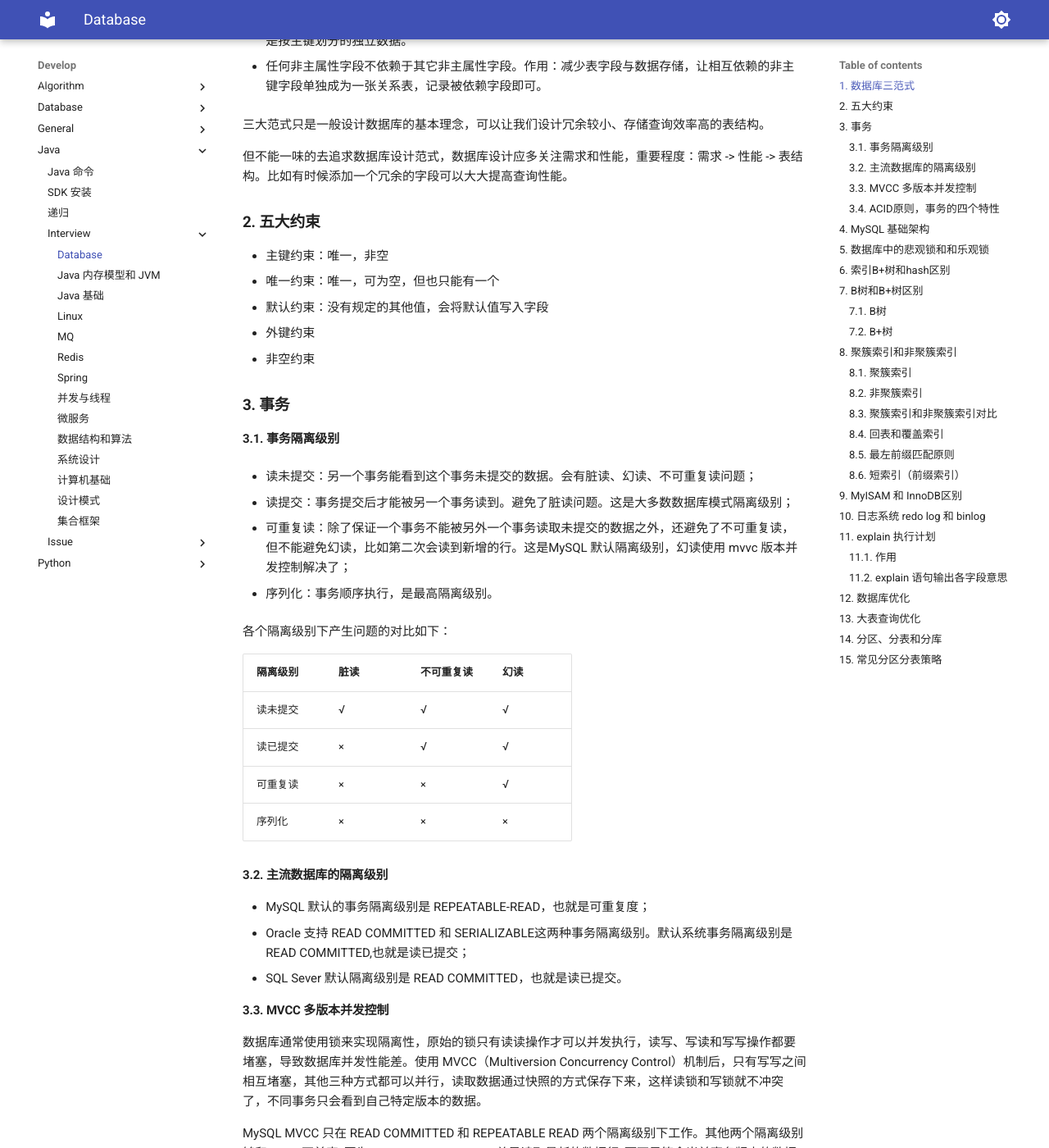
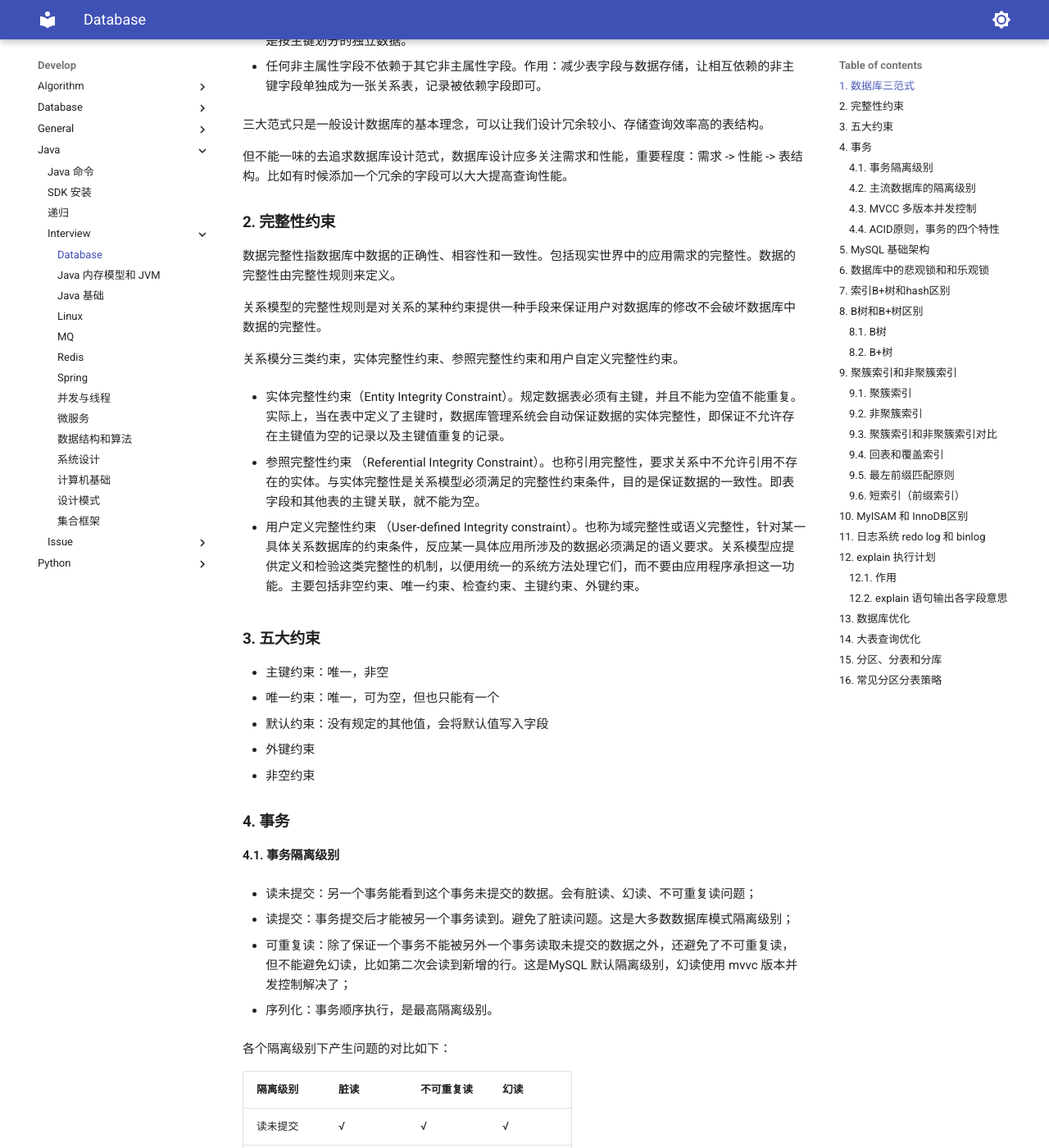
Before and after one commit to zgshen/wiki, an MkDocs documentation site: the page built from Notes/Develop/Java/Interview/Database.md, in a window 1280 px wide and 1400 px high, scrolled down 315 px. Shown: the whole window at 82% size. Built offline with MkDocs 1.6.1 and Material for MkDocs 9.7.7, drawn with Linux system fonts in a browser that asks for light colours; some web fonts are replaced; some of the changed text lies outside the part shown.

Commit message:
database

```diff
--- a/Notes/Develop/Java/Interview/Database.md
+++ b/Notes/Develop/Java/Interview/Database.md
@@ -11,7 +11,20 @@
 
 但不能一味的去追求数据库设计范式，数据库设计应多关注需求和性能，重要程度：需求 -> 性能 -> 表结构。比如有时候添加一个冗余的字段可以大大提高查询性能。
 
-### 2. 五大约束
+### 2. 完整性约束
+
+数据完整性指数据库中数据的正确性、相容性和一致性。包括现实世界中的应用需求的完整性。数据的完整性由完整性规则来定义。
+
+关系模型的完整性规则是对关系的某种约束提供一种手段来保证用户对数据库的修改不会破坏数据库中数据的完整性。
+
+关系模分三类约束，实体完整性约束、参照完整性约束和用户自定义完整性约束。
+
+- 实体完整性约束（Entity Integrity Constraint）。规定数据表必须有主键，并且不能为空值不能重复。实际上，当在表中定义了主键时，数据库管理系统会自动保证数据的实体完整性，即保证不允许存在主键值为空的记录以及主键值重复的记录。
+
+- 参照完整性约束 （Referential Integrity Constraint）。也称引用完整性，要求关系中不允许引用不存在的实体。与实体完整性是关系模型必须满足的完整性约束条件，目的是保证数据的一致性。即表字段和其他表的主键关联，就不能为空。
+
+- 用户定义完整性约束 （User-defined Integrity constraint）。也称为域完整性或语义完整性，针对某一具体关系数据库的约束条件，反应某一具体应用所涉及的数据必须满足的语义要求。关系模型应提供定义和检验这类完整性的机制，以便用统一的系统方法处理它们，而不要由应用程序承担这一功能。主要包括非空约束、唯一约束、检查约束、主键约束、外键约束。
+### 3. 五大约束
 
 - 主键约束：唯一，非空
 - 唯一约束：唯一，可为空，但也只能有一个
@@ -19,9 +32,9 @@
 - 外键约束
 - 非空约束
 
-### 3. 事务
+### 4. 事务
 
-#### 3.1. 事务隔离级别
+#### 4.1. 事务隔离级别
 - 读未提交：另一个事务能看到这个事务未提交的数据。会有脏读、幻读、不可重复读问题；
 
 - 读提交：事务提交后才能被另一个事务读到。避免了脏读问题。这是大多数数据库模式隔离级别；
@@ -39,19 +52,19 @@
 | 可重复读  |×	    |×	      |√|
 | 序列化    |×	    |×	      |×|
 
-#### 3.2. 主流数据库的隔离级别
+#### 4.2. 主流数据库的隔离级别
 
 - MySQL 默认的事务隔离级别是 REPEATABLE-READ，也就是可重复度；
 - Oracle 支持 READ COMMITTED 和 SERIALIZABLE这两种事务隔离级别。默认系统事务隔离级别是READ COMMITTED,也就是读已提交；
 - SQL Sever 默认隔离级别是 READ COMMITTED，也就是读已提交。
 
-#### 3.3. MVCC 多版本并发控制
+#### 4.3. MVCC 多版本并发控制
 
 数据库通常使用锁来实现隔离性，原始的锁只有读读操作才可以并发执行，读写、写读和写写操作都要堵塞，导致数据库并发性能差。使用 MVCC（Multiversion Concurrency Control）机制后，只有写写之间相互堵塞，其他三种方式都可以并行，读取数据通过快照的方式保存下来，这样读锁和写锁就不冲突了，不同事务只会看到自己特定版本的数据。
 
 MySQL MVCC 只在 READ COMMITTED 和 REPEATABLE READ 两个隔离级别下工作。其他两个隔离级别够和MVCC不兼容, 因为 READ UNCOMMITTED 总是读取最新的数据行, 而不是符合当前事务版本的数据行。而 SERIALIZABLE 则会对所有读取的行都加锁。
 
-#### 3.4. ACID原则，事务的四个特性
+#### 4.4. ACID原则，事务的四个特性
 
 - 原子性(atomicity)：一个事务要么全部提交成功，要么全部失败回滚，不能只执行其中的一部分操作（只管成功与否，不管是否正确）；
 
@@ -94,11 +107,11 @@ update status set name='nathan',version=(version+1) where id=1 and version=1;
 - 如果是范围查询检索，这时候哈希索引就毫无用武之地了，哈希索引也没办法利用索引完成排序，也不支持多列联合索引的最左匹配规则，在有大量重复键值情况下，哈希索引的效率也是极低的，因为存在哈希碰撞问题；
 - 在大多数场景下，都会有范围查询、排序、分组等查询特征，用B+树索引就可以了。
 
-### 7. B树和B+树区别
+### 8. B树和B+树区别
 
 这个视频讲解的比较好: https://www.bilibili.com/video/BV1Aa4y1j7a4
 
-#### 7.1. B树
+#### 8.1. B树
 
 B-tree 即 B树，有人又叫成 B-树。
 
@@ -107,16 +120,16 @@ B-tree 即 B树，有人又叫成 B-树。
 - 搜索有可能在非叶子结点结束（最好情况O(1)就能找到数据，找到自然就结束了，不需要一直到叶子结点）；
 - 在关键字全集内做一次查找，性能逼近二分查找。
 
-#### 7.2. B+树
+#### 8.2. B+树
 
 - 所有关键字存储在叶子节点，内部节点(非叶子节点)并不存储真正的 data；
 - 为所有叶子结点增加了一个链指针。
 
-### 8. 聚簇索引和非聚簇索引
+### 9. 聚簇索引和非聚簇索引
 
 参考：[https://www.cnblogs.com/jiawen010/p/11805241.html](https://web.archive.org/web/20220319154240/https://www.cnblogs.com/jiawen010/p/11805241.html)
 
-#### 8.1. 聚簇索引
+#### 9.1. 聚簇索引
 
 > 将数据存储与索引放到了一块，数据实际上存放在索引的叶子节点上，一个表只能有一个聚簇索引，通常是主键。
 
@@ -133,7 +146,7 @@ InnoDB 主键索引与行记录是存储在一起的，如果没有主键索引
 - 更新主键的代价很高，因为会导致被更新的行移动。因此，对于 InnoDB 表，我们一般定义主键为不可更新。
 - 二级索引访问需要两次索引查找，第一次先找到主键值，第二次再根据主键值找到行数据。
 
-#### 8.2. 非聚簇索引
+#### 9.2. 非聚簇索引
 
 > 将数据存储与索引分开，索引结构的叶子节点指向了数据的对应行。
 
@@ -145,13 +158,13 @@ Innodb 辅助索引的叶子节点包含了键值和相应行数据的聚簇索
 
 MyISAM 使用非聚簇索引，索引与行记录是分开存储的，其主键索引与普通索引没有本质差异，非聚簇索引的两棵 B+树的叶子节点都使用一个地址指向真正的表数据，对于表数据来说，这两个键没有任何差别。由于索引树是独立的，通过辅助键检索无需访问主键的索引树。
 
-#### 8.3. 聚簇索引和非聚簇索引对比
+#### 9.3. 聚簇索引和非聚簇索引对比
 
 下图示清晰的显示了聚簇索引和非聚簇索引的差异：
 
 ![](Assets/Pasted%20image%2020230613111430.png)
 
-#### 8.4. 回表和覆盖索引
+#### 9.4. 回表和覆盖索引
 
 从上图 InnoDB（聚蔟）表分布可以看到，如果我们要通过非主键索引查询行数据，首先要在辅助索引树得到主键值，然后再到主键索引树上通过主键查到对应的行数据，回到主键索引树搜索的过程，我们成为回表。
 
@@ -159,7 +172,7 @@ MyISAM 使用非聚簇索引，索引与行记录是分开存储的，其主键
 
 由于覆盖索引可以减少树的搜索次数，显著提升查询性能，所以使用覆盖索引是一个常用的性能优化手段。
 
-#### 8.5. 最左前缀匹配原则
+#### 9.5. 最左前缀匹配原则
 
 在联合索引中，只要插叙条件与联合索引从左到右字段顺序能匹配上，就能应用索引。
 
@@ -168,7 +181,7 @@ MyISAM 使用非聚簇索引，索引与行记录是分开存储的，其主键
 当你既有联合索引需求又有两段字段单独索引需要，那就要考虑空间占用了。比如字段 name 和 age 建立联合索引应该建（name，age）而不是（age，name），再为 age 建一个索引，因为 age 存储的数据比 name 小。
 
 
-#### 8.6. 短索引（前缀索引）
+#### 9.6. 短索引（前缀索引）
 
 对于数据类型是字符串的字段，如果存储的字符串都是很长的而且前n个字符就能确定范围或者唯一，那么就可以创建短索引，节省空间。
 
@@ -196,16 +209,16 @@ MyISAM 没有 crash-safe 的能力，binlog 日志只能用于归档；redo log
 - redo log 是物理日志，记录的是“在某个数据页上做了什么修改”；binlog 是逻辑日志，记录的是这个语句的原始逻辑，比如“给 ID=2 这一行的 c 字段加 1 ”。
 - redo log 是循环写的，空间固定会用完；binlog 是可以追加写入的。“追加写”是指 binlog 文件写到一定大小后会切换到下一个，并不会覆盖以前的日志。
 
-### 11. explain 执行计划
+### 12. explain 执行计划
 
-#### 11.1. 作用
+#### 12.1. 作用
 
 - 表加载顺序
 - sql 查询类型
 - 分析索引应用
 - 多少行被优化器查询
 
-#### 11.2. explain 语句输出各字段意思
+#### 12.2. explain 语句输出各字段意思
 
 -  id：查询优先级，越大优先级越高，相同时由优化器决定
 
@@ -280,7 +293,7 @@ sql 优化:
 
 按照系统演进，一般的优化思路为垂直分库 → 水平分库 → 读写分离
 
-### 15. 常见分区分表策略
+### 16. 常见分区分表策略
 
 - Range（范围）
 - Hash（哈希）
```
Also changed, not shown: other parts of Notes/Develop/Java/Interview/Database.md (+8 -8 lines).
